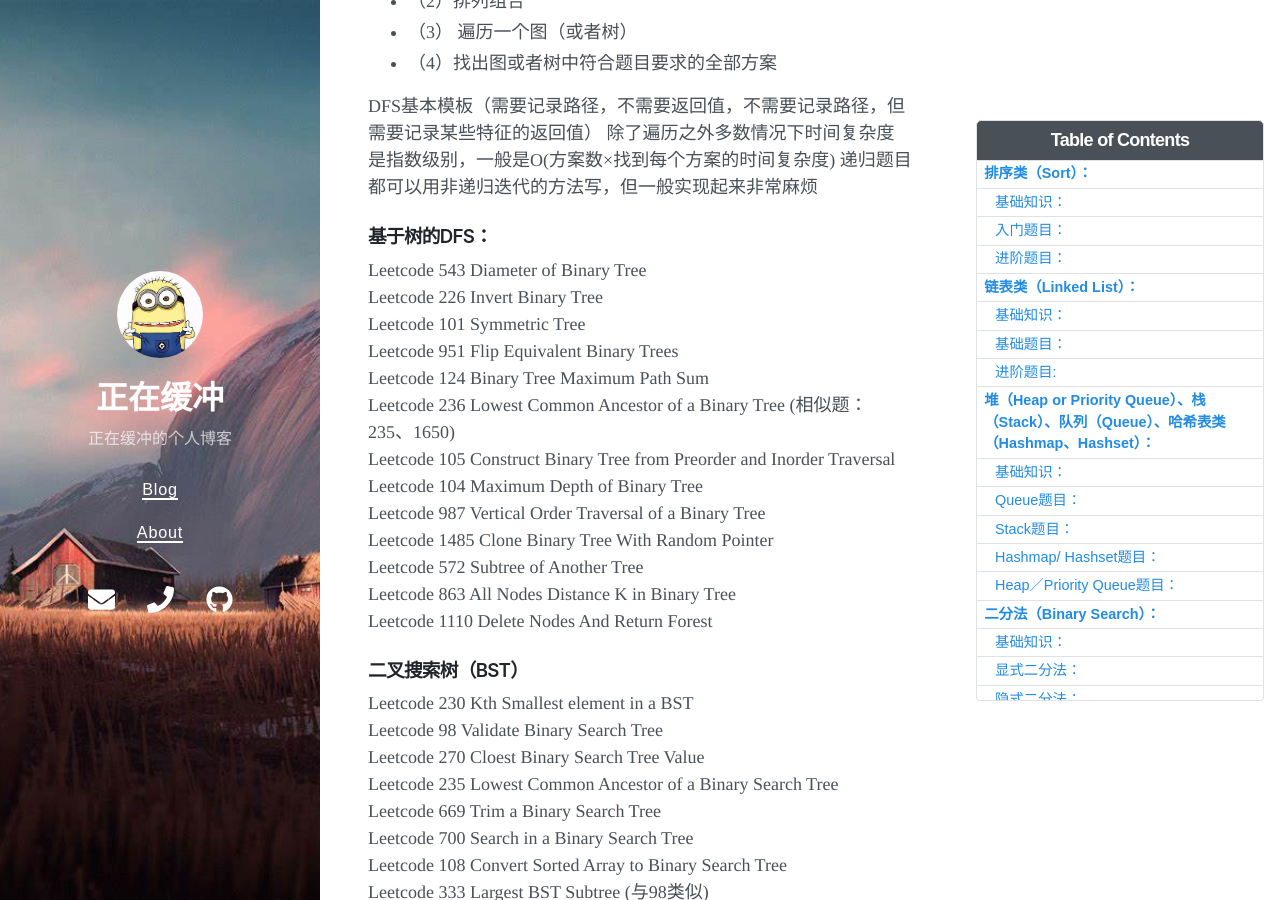
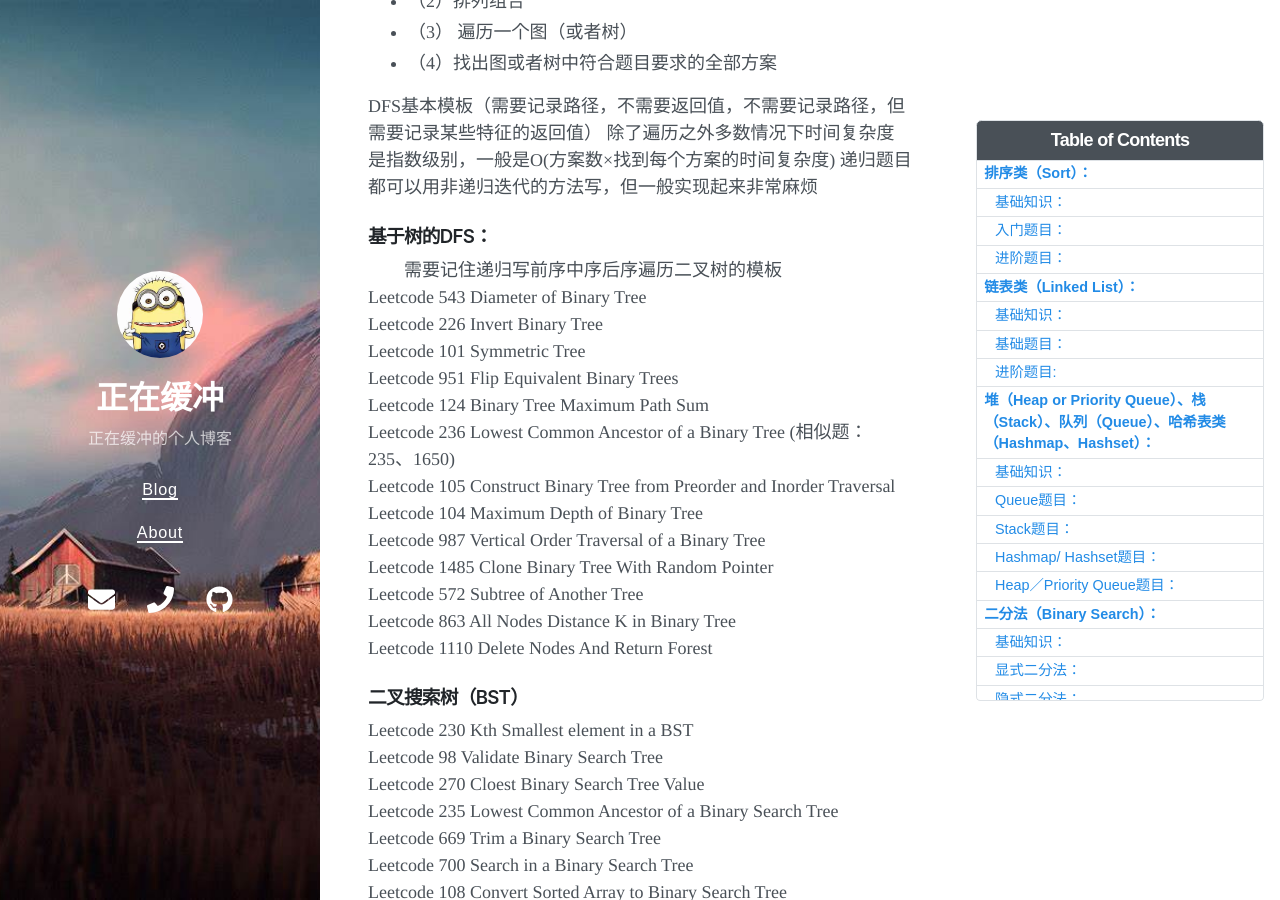
Before and after one commit to Zzhc3321/personal-blog.github.io, a Jekyll site: the page built from _posts/2022-03-16-Leetcode分类刷题总结.md, in a window 1280 px wide and 900 px high, scrolled down 6642 px. Built offline with Jekyll 4.4.1, drawn with Linux system fonts in a browser that asks for light colours; nearby versions of some CDN libraries.

Commit message:
修改文件: _posts/2022-03-16-Leetcode分类刷题总结.md

```diff
--- a/_posts/2022-03-16-Leetcode分类刷题总结.md
+++ b/_posts/2022-03-16-Leetcode分类刷题总结.md
@@ -378,6 +378,7 @@ DFS基本模板（需要记录路径，不需要返回值，不需要记录路
 
 
 ### 基于树的DFS：
+&emsp;&emsp;需要记住递归写前序中序后序遍历二叉树的模板<br>
 Leetcode 543 Diameter of Binary Tree <br>
 Leetcode 226 Invert Binary Tree <br>
 Leetcode 101 Symmetric Tree <br>
```
